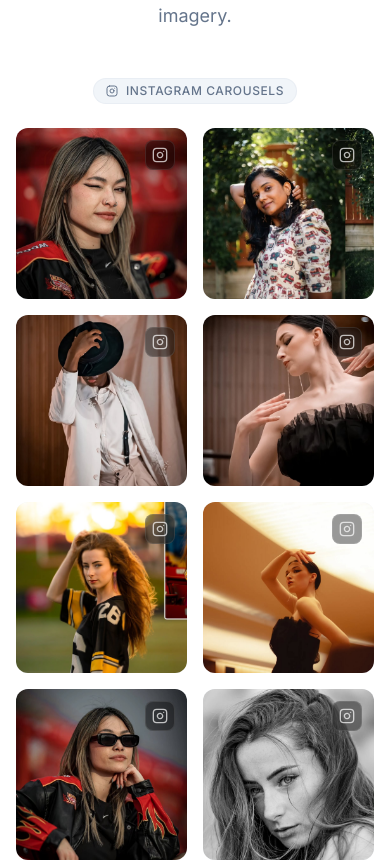
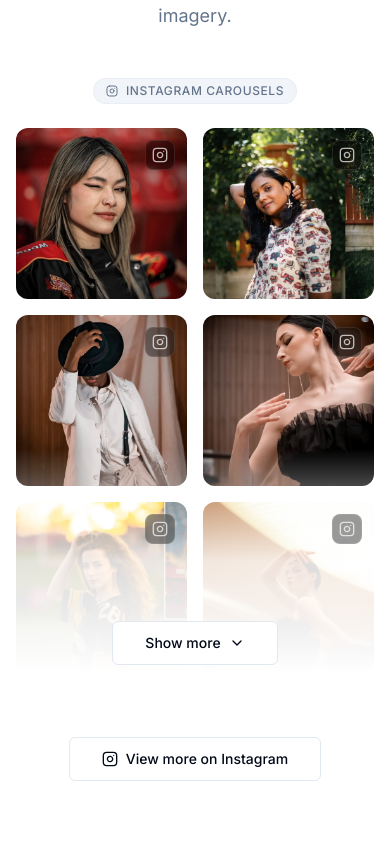
Before and after one commit to iamntg/ntg-portfolio, a React (Vite) app: page / in a window 390 px wide. Shown: the part 4400-5262 px from the top of the page. Built offline with nearby package versions, Linux system fonts and the light colour scheme; no server answers.

Commit message:
feat: implement collapsible grid view with show more button for mobile devices

```diff
--- a/src/components/photography/InstagramCarouselGrid.tsx
+++ b/src/components/photography/InstagramCarouselGrid.tsx
@@ -1,9 +1,15 @@
-import React, { useMemo } from 'react';
+import React, { useMemo, useState } from 'react';
 import { motion } from 'framer-motion';
-import { ExternalLink } from 'lucide-react';
+import { ChevronDown, ExternalLink } from 'lucide-react';
 import { Instagram } from '@/components/ui/BrandIcons';
 import { instagramCarousels } from '@/data/instagramCarousels';
 import { OptimizedImage } from '@/components/ui/OptimizedImage';
+import { useMediaQuery } from '@/hooks/useMediaQuery';
+import { Button } from '@/components/ui/Button';
+
+// On mobile, collapse the grid to 3 rows (2 columns) so users don't have to
+// scroll the whole section to move on. Desktop always shows everything.
+const MOBILE_COLLAPSED_COUNT = 6;
 
 export const InstagramCarouselGrid: React.FC = () => {
     // Shuffle the array once when the component mounts
@@ -11,13 +17,20 @@ export const InstagramCarouselGrid: React.FC = () => {
         return [...instagramCarousels].sort(() => Math.random() - 0.5);
     }, []);
 
+    const isMobile = useMediaQuery('(max-width: 767px)');
+    const [isExpanded, setIsExpanded] = useState(false);
+
+    const isCollapsed = isMobile && !isExpanded && shuffledPosts.length > MOBILE_COLLAPSED_COUNT;
+    const visiblePosts = isCollapsed ? shuffledPosts.slice(0, MOBILE_COLLAPSED_COUNT) : shuffledPosts;
+
     const handleOpenPost = (urlKey: string) => {
         window.open(`https://www.instagram.com/p/${urlKey}/`, '_blank', 'noopener,noreferrer');
     };
 
     return (
-        <div className="grid grid-cols-2 md:grid-cols-3 lg:grid-cols-4 gap-4 md:gap-6">
-            {shuffledPosts.map((post, idx) => (
+        <div className="relative">
+            <div className="grid grid-cols-2 md:grid-cols-3 lg:grid-cols-4 gap-4 md:gap-6">
+            {visiblePosts.map((post, idx) => (
                 <motion.div
                     key={post.id}
                     initial={{ opacity: 0, y: 20 }}
@@ -60,6 +73,23 @@ export const InstagramCarouselGrid: React.FC = () => {
                     </div>
                 </motion.div>
             ))}
+            </div>
+
+            {/* Mobile-only fade + "Show more" over the last visible row */}
+            {isCollapsed && (
+                <div className="absolute inset-x-0 bottom-0 flex flex-col items-center justify-end pointer-events-none h-56 bg-gradient-to-t from-background via-background/85 to-transparent">
+                    <Button
+                        variant="outline"
+                        size="lg"
+                        onClick={() => setIsExpanded(true)}
+                        className="pointer-events-auto rounded-full px-8 mb-2 group"
+                        aria-expanded={isExpanded}
+                    >
+                        <span>Show more</span>
+                        <ChevronDown className="ml-2 w-4 h-4 transition-transform group-hover:translate-y-0.5" />
+                    </Button>
+                </div>
+            )}
         </div>
     );
 };
```
